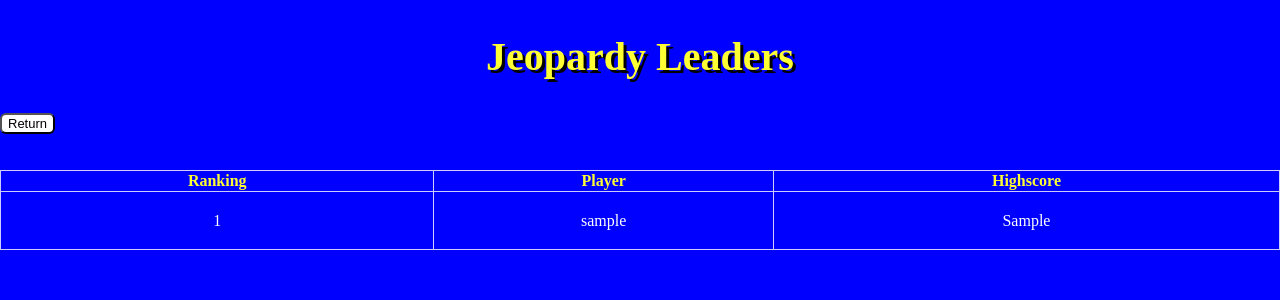
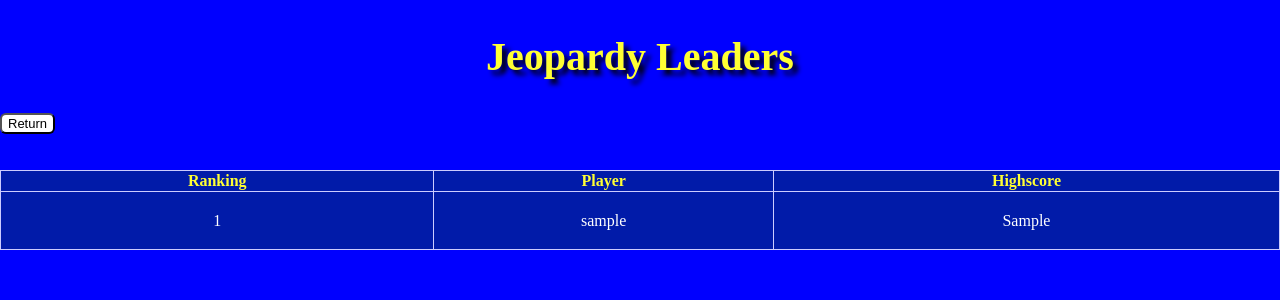
Before and after one commit to tok2556/CSJeopardy, a PHP site: page /leaderboard.php in a window 1280 px wide. Shown: the top 300 px of the page. Run offline with PHP 8.4, Linux system fonts and the light colour scheme; tables that the repository leaves empty or names only in its code hold one stand-in row (values such as "Sample post").

Commit message:
Update leaderboard.php

```diff
--- a/leaderboard.php
+++ b/leaderboard.php
@@ -4,8 +4,8 @@
         <title>CSJeopardy LeaderBoard</title>
         <style>
             html, body, table {margin: 0; padding: 0; background-color: #0000ff; color: #ffffff;}
-		    h2 {text-align: center; color:#ffff33; font-size: 5vh; text-shadow: black 3px 3px; font-weight: bold; font-family:"HelveticaNeue-CondensedBold";}
-            td, th {text-align: center; vertical-align: middle; border: 1px #ccccff solid;}
+		    h2 {text-align: center; color:#ffff33; font-size: 5vh; text-shadow: black 5px 5px 5px; font-weight: bold; font-family:"HelveticaNeue-CondensedBold";}
+            td, th {text-align: center; background-color: #011BA9; vertical-align: middle; border: 1px #ccccff solid;}
             th {color: #ffff33; font-weight: bold; font-family: "Korinna";}
             table {width: 100vw; height: 10vh; border-spacing: 0; border-collapse: collapse;}
             input {background-color: White; border-radius: 6px; text-align: center; font-size: 13px; transition-duration: 0.1s;}
```
